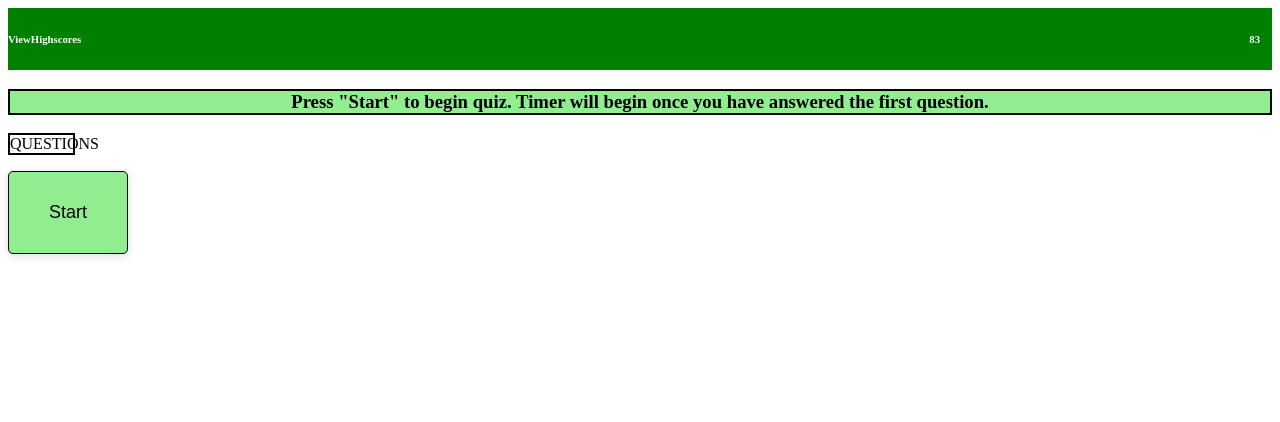
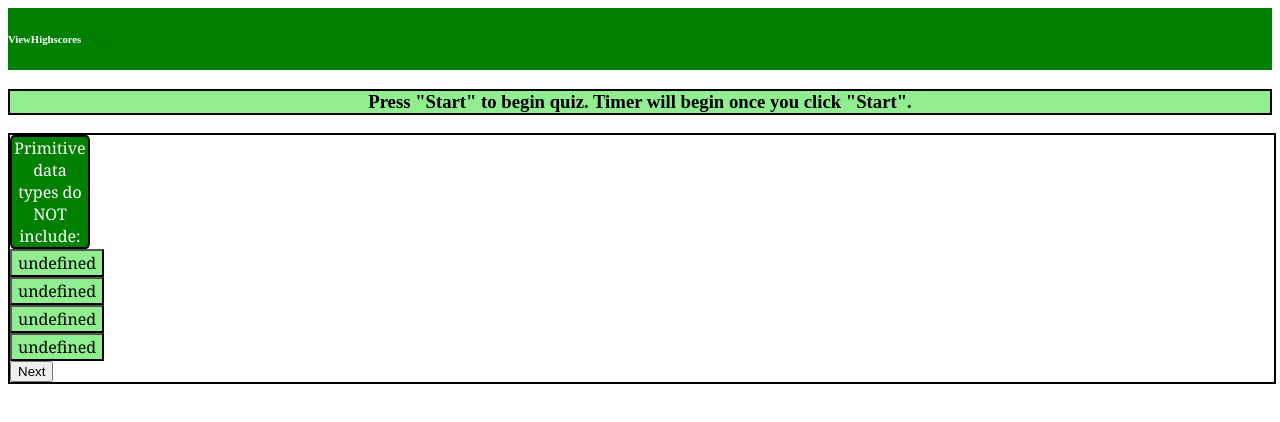
Before and after one commit to Ida-Whit/JavaScript-Quiz, a plain HTML site: page index.html in a window 1280 px wide. Both pictures are taken after a click on the button "Start". Drawn offline with Linux system fonts and the light colour scheme.

Commit message:
added functionality to answer buttons

```diff
--- a/assets/script.js
+++ b/assets/script.js
@@ -1,73 +1,161 @@
-/*let questions = [
+const prompts = [
     {
-        prompt: "Primitive data types do NOT include:\n(a) Undefined\n(b) String\n(c) Number\n(d) Objects",
-        answer: "d"
+        question: "Primitive data types do NOT include:",
+        answers: {
+            a: "Undefined",
+            b: "String",
+            c: "Number",
+            d: "Objects"
+        },
+        correctAnswer: "d"
     },
     {
-        prompt: "The modulus operator evenly divides two numbers.\n(a) True \n(b) False",
-        answer: "b"
+        question: "The modulus operator evenly divides two numbers.",
+        answer: {
+            a: "True",
+            b: "False",
+        },
+        correctAnswer: "b"
     },
     {
-        prompt: "Arrays are used to store groups of data in a single variable.\n(a) True\n(b) False",
-        answer: "a"
+        question: "Arrays are used to store groups of data in a single variable.",
+        answer: {
+            a: "True",
+            b: "False",
+        },
+        correctAnswer: "a"
     },
     {
-        prompt: "The index of an array always begins with which number?\n(a) 2\n(b) 10\n(c) 0\n(d) 1",
-        answer: "c"
+        question: "The index of an array always begins with which number?",
+        answer: {
+            a: "2",
+            b: "10",
+            c: "0",
+            d: "1"
+        },
+        correctAnswer: "c"
     },
     {
-        prompt: "In which scope would you delcare a variable in you want it to only be accessible by that code block?\n(a) Global\n(b) Script\n(c) Local\n(d)Event",
-        answer: "c"
+        question: "In which scope would you delcare a variable in you want it to only be accessible by that code block?",
+        answer: {
+            a: "Global",
+            b: "Script",
+            c: "Local",
+            d: "Event"
+        },
+        correctAnswer: "c"
     },
     {
-        prompt: "When does a keydown event get triggered by?\n(a) Pressing the down arrow key\n(b) Pressing any key down.\n(c) Letting any key pop back up after pressing it down.\n(d) Scrolling down the page with your mouse.",
-        answer: "b"
+        question: "When does a keydown event get triggered?",
+        answer: {
+            a: "Pressing the down arrow key.",
+            b: "Pressing any key down.",
+            c: "Letting any key pop back up after pressing it down.",
+            d: "Scrolling down the page with your mouse."
+        },
+        correctAnswer: "b"
     },
     {
-        prompt: "What command can you use to stop event bubbling from happening?\n(a) .stopBubbling\n(b) .stopEvent\n(c) .stopPropagation\n(d) .stopFunction",
-        answer: "c"
+        question: "What command can you use to stop event bubbling from happening?",
+        answer: {
+            a: ".stopBubbling",
+            b: ".stopEvent",
+            c: ".stopPropagation",
+            d: ".stopFunction"
+        },
+        correctAnswer: "c"
     },
     {
-        prompt: "How is a string notated in JavaScript?\n(a) double or single quotes\n(b) curly or square brackets\n(c) round or square brackets\n(d) two forward slashes or two backward slashes",
-        answer: "a"
+        question: "How is a string notated in JavaScript?",
+        answer: {
+            a: "Double or single quotes.",
+            b: "Curly or square brackets.",
+            c: "Round or square brackets.",
+            d: "Two forward slashes or two backward slashes."
+        },
+        correctAnswer: "a"
     },
     {
-        prompt: "What type of notation is used to access items in an object?\n(a) dot notation\n(b) square notation\n(c) bracket notation\n(d) both a and c",
-        answer: "d"
+        question: "What type of notation is used to access items in an object?",
+        answer: {
+            a: "Dot notation.",
+            b: "Square notation.",
+            c: "Bracket notation.",
+            d: "Both a and c"
+        },
+        correctAnswer: "d"
     },
     {
-        prompt: "What does the this keyword refer to?\n(a) Global Scope\n(b) The word This\n(c) Global Object\n(d) Current CSS Sheet",
-        answer: "c"
+        question: "What does the this keyword refer to?",
+        answer: {
+            a: "Global scope.",
+            b: "The work This.",
+            c: "Global object.",
+            d: "Current CSS sheet."
+        },
+        correctAnswer: "c"
     },
-];*/
+];
+let currentQuestion = 0
+let score = 0;
+const questionEl = document.getElementById("question-box");
+const startbtn = document.getElementById("start");
+const timeEl = document.getElementById("timer");
+const nextbtn = document.getElementById("next-btn");
+let questionText = document.getElementById("question");
+let btnA = document.getElementById("btn-a");
+let btnB = document.getElementById("btn-b");
+let btnC = document.getElementById("btn-c");
+let btnD = document.getElementById("btn-d");
 
-let score = 0;
-const startbttn = document.getElementById("start");
-let timeEl = document.getElementById("timer");
-const questionEl = document.getElementById("questions");
+startbtn.addEventListener("click", startQuiz);
 
-let timeLeft=90
-const timer = setInterval(function () {
+function startQuiz(){
+    console.log("sdgardh")
+    startbtn.style.display = "none";
+    questionEl.style.display = "block";
+
+    questionText.innerHTML = prompts[currentQuestion].question;
+    btnA.innerHTML = prompts[currentQuestion].answers[0];
+    btnB.innerHTML = prompts[currentQuestion].answers[1];
+    btnC.innerHTML = prompts[currentQuestion].answers[2];
+    btnD.innerHTML = prompts[currentQuestion].answers[3];
+
+    /*let timeLeft=90
+    const timer = setInterval(function () {
     timeLeft--;
     timeEl.textContent = timeLeft
     if(timeLeft === 0) {
         clearInterval(timer);
     }
-}, 1000);
-
-//startbttn.addEventListener("click", )
+}, 1000)*/;
+nextbtn.addEventListener("click", nextQuestion)
+}
 
 
+function nextQuestion() {
+    for (let i=0; i< prompts.length; i++){
+
+        let response = window.question(prompts[i].question);
+        if(response == prompts[i].answer){
+            score+=10;
+            alert("Correct")
+        } else {
+            timeLeft-=5
+            alert("Incorrect")
+        };
+    };
+}
 
 
-
-/*for (let i=0; i< questions.length; i++){
-    let response = window.prompt(questions[i].prompt);
-    if(response == questions[i].answer){
-        score++;
+/*for (let i=0; i< prompts.length; i++){
+    let response = window.question(prompts[i].question);
+    if(response == prompts[i].answer){
+        score+=10;
         alert("Correct")
     } else {
+        timeLeft-+5
         alert("Incorrect")
     };
 };*/
-//alert("you got " + score + "/" + questions.length);
+//alert("you got " + score + "/" + prompts.length);
--- a/assets/style.css
+++ b/assets/style.css
@@ -20,16 +20,35 @@
     background-color: lightgreen;
     border: 2px solid black;
     position: absolute;
-    border-radius: 5px;
+    border-radius: 5%;
     border-width: 1px;
-    box-shadow: rgba(0, 0, 0, 0.15) 0px 2px 8px 0px;
-    font-size: 18px;
-    margin: 0 auto;
-    max-width: 800px;
-    padding: 30px 40px;
+    font-size: 200%;
+    padding: 2% 3%;
+    left: 42%
 }
 
-#questions{
+#question{
     border: 2px solid black;
-    max-width: 5%;
+    max-width: 6%;
+    text-align: center;
+    font-family: Georgia, 'Times New Roman', Times, serif;
+    border-radius: 5%;
+    background-color: green;
+    color: white;
 }
+
+#question-box{
+    border: 2px solid black;
+    justify-content: center;
+    display: none;
+    height: 100%;
+    width: 100%;
+}
+
+.btn{
+    background-color: lightgreen;
+    font-family: Georgia, 'Times New Roman', Times, serif;
+    text-align: center;
+    font-size: 100%;
+    display: grid;
+}
--- a/index.html
+++ b/index.html
@@ -15,9 +15,19 @@
         <h6 id="timer"></h6>
     </header>
     <main>
-        <h3 id="body">Press "Start" to begin quiz. Timer will begin once you have answered the first question.</h3>
-        <p id="questions">QUESTIONS</p>
-        <button id="start" type="button">Start</button>
+        <h3 id="body">Press "Start" to begin quiz. Timer will begin once you click "Start".</h3>
+        <section>
+            <button id="start" type="button">Start</button>
+        </section>
+        <section id="question-box">
+            <div id="question"></div>
+            <div id="answer-btn"></div>
+                <button class="btn" id="btn-a">a</button>
+                <button class="btn" id="btn-b">b</button>
+                <button class="btn" id="btn-c">c</button>
+                <button class="btn" id="btn-d">d</button>
+                <button id="next-btn"> Next</button>
+        </section>
     </main>
     <script src="assets/script.js"></script>
 </body>
```
